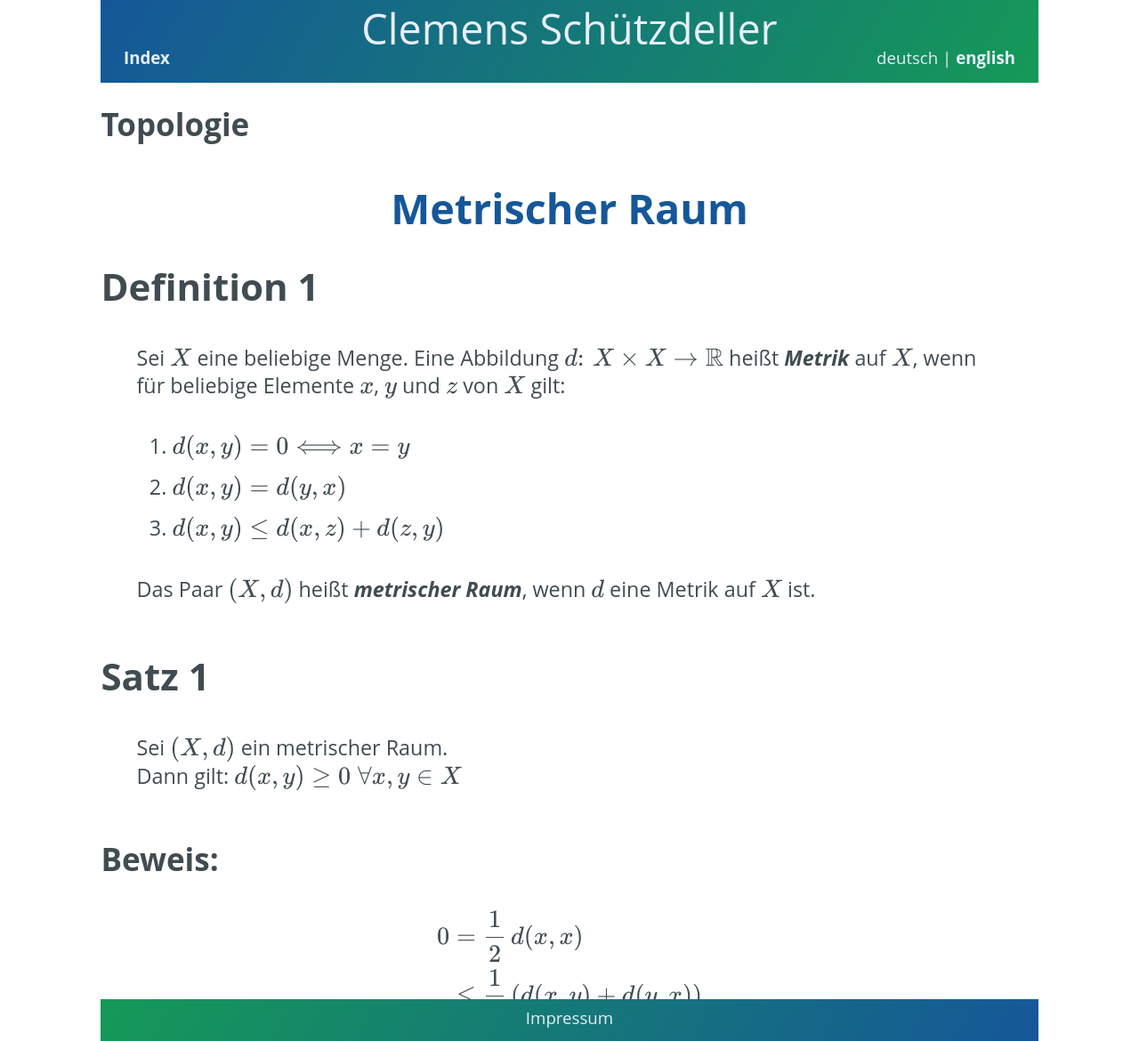
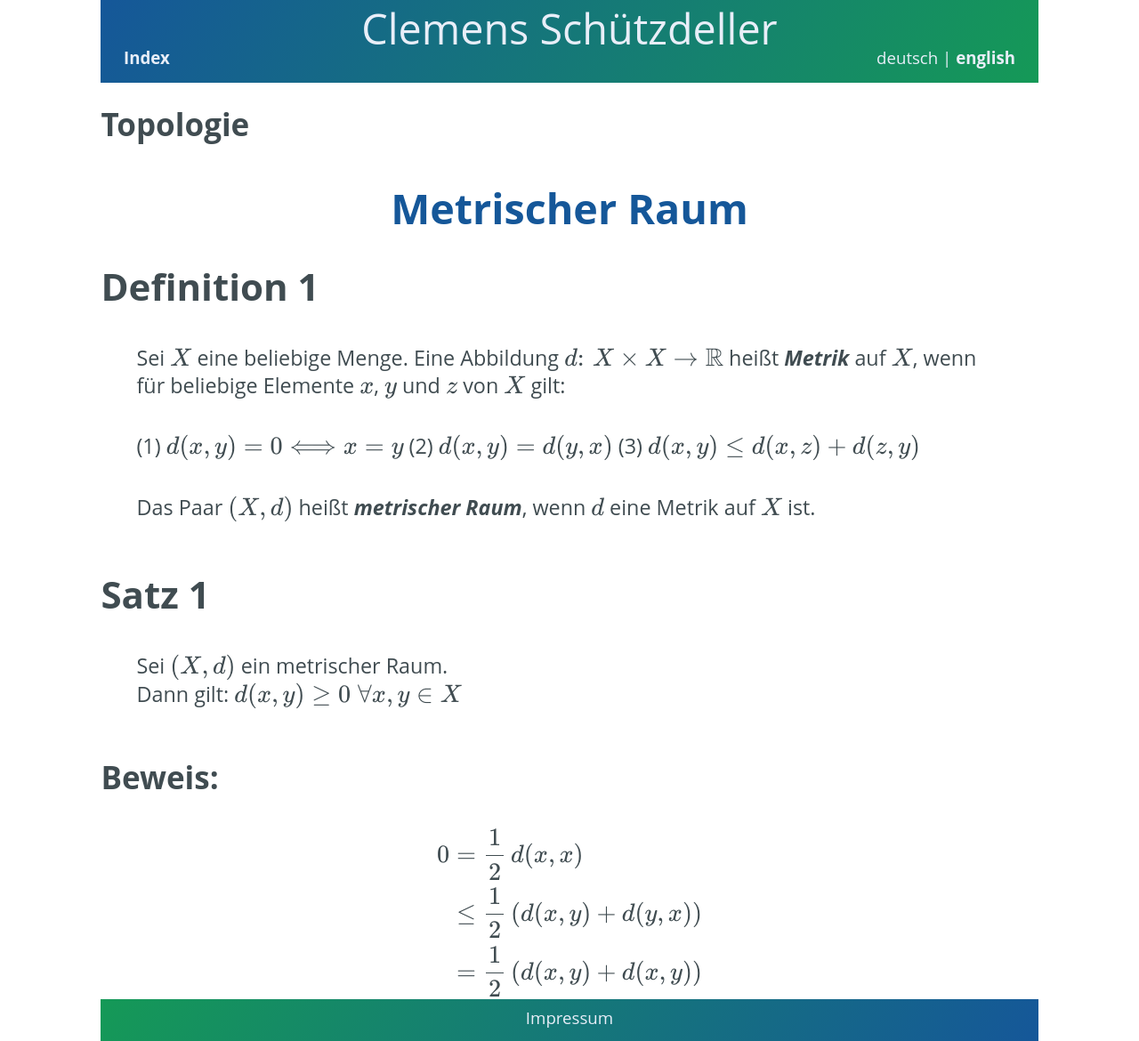
Before and after one commit to cs-LA/home, a Jekyll site: the page built from Topologie/MetrischerRaum.md, in a window 1280 px wide. Shown: the whole page at 89% size. Built offline with Jekyll 4.4.1, drawn with Linux system fonts in a browser that asks for light colours; our own code applies the rules of GitHub Pages for plain Markdown files.

Commit message:
Update MetrischerRaum.md

```diff
--- a/Topologie/MetrischerRaum.md
+++ b/Topologie/MetrischerRaum.md
@@ -6,9 +6,9 @@
 
 > Sei $X$ eine beliebige Menge. Eine Abbildung $d \colon \, X \times X \to \mathbb{R}$ heißt ***Metrik*** auf $X$, wenn für beliebige Elemente $x$, $y$ und $z$ von $X$ gilt:
 
-> 1. $d(x,y) = 0 \Longleftrightarrow x = y \tag{1}$
-> 2. $d(x,y) = d(y,x) \label{2}$
-> 3. $d(x,y) \leq d(x,z) + d(z,y) \tag{3}$
+> (1) $d(x,y) = 0 \Longleftrightarrow x = y$
+> (2) $d(x,y) = d(y,x)$
+> (3) $d(x,y) \leq d(x,z) + d(z,y)$
 
 > Das Paar $(X,d)$ heißt ***metrischer Raum***, wenn $d$ eine Metrik auf $X$ ist.
 
```
